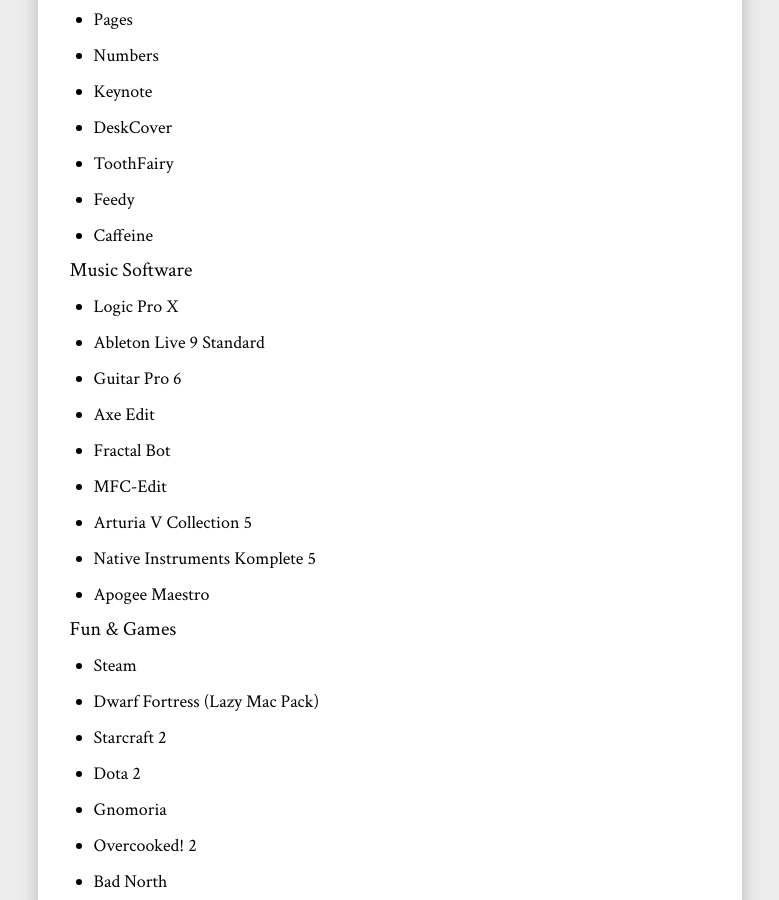
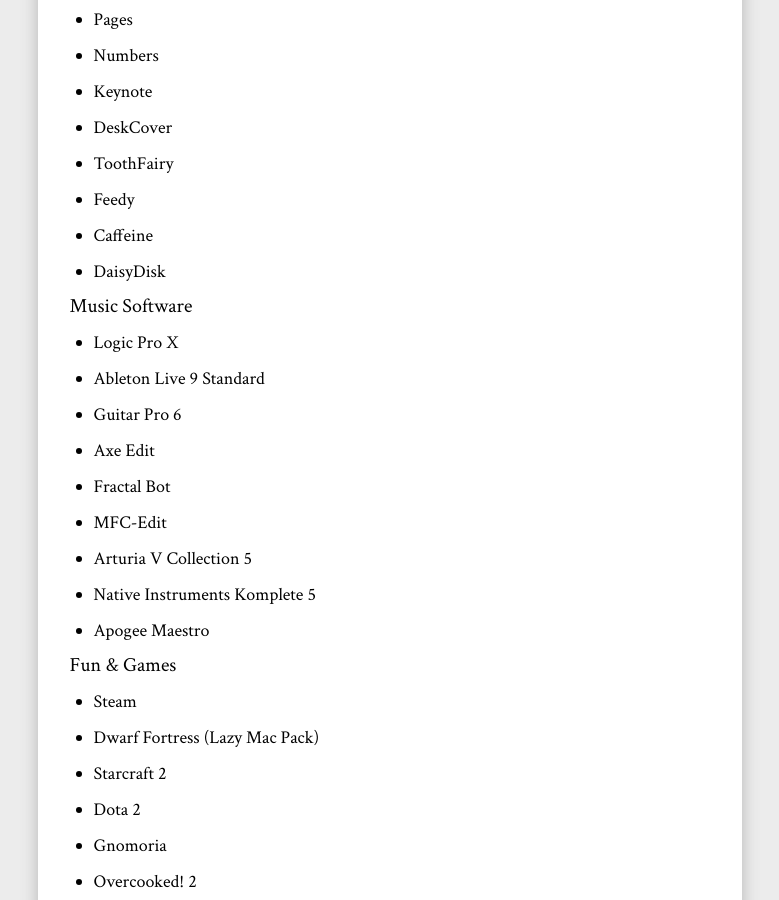
Before and after one commit to johnpryan/github-pages-src, a Jekyll site: the page built from _posts/2015-01-17-mac-setup.md, in a window 1280 px wide and 900 px high, scrolled down 1831 px. Shown: the whole window, without its empty margins (242-1021 px from the left). Built offline with Jekyll 4.4.1, drawn with Linux system fonts in a browser that asks for light colours.

Commit message:
add DaisyDisk

```diff
--- a/_posts/2015-01-17-mac-setup.md
+++ b/_posts/2015-01-17-mac-setup.md
@@ -66,6 +66,7 @@
 - ToothFairy
 - Feedy
 - Caffeine
+- DaisyDisk
 
 ### Music Software
 
```
